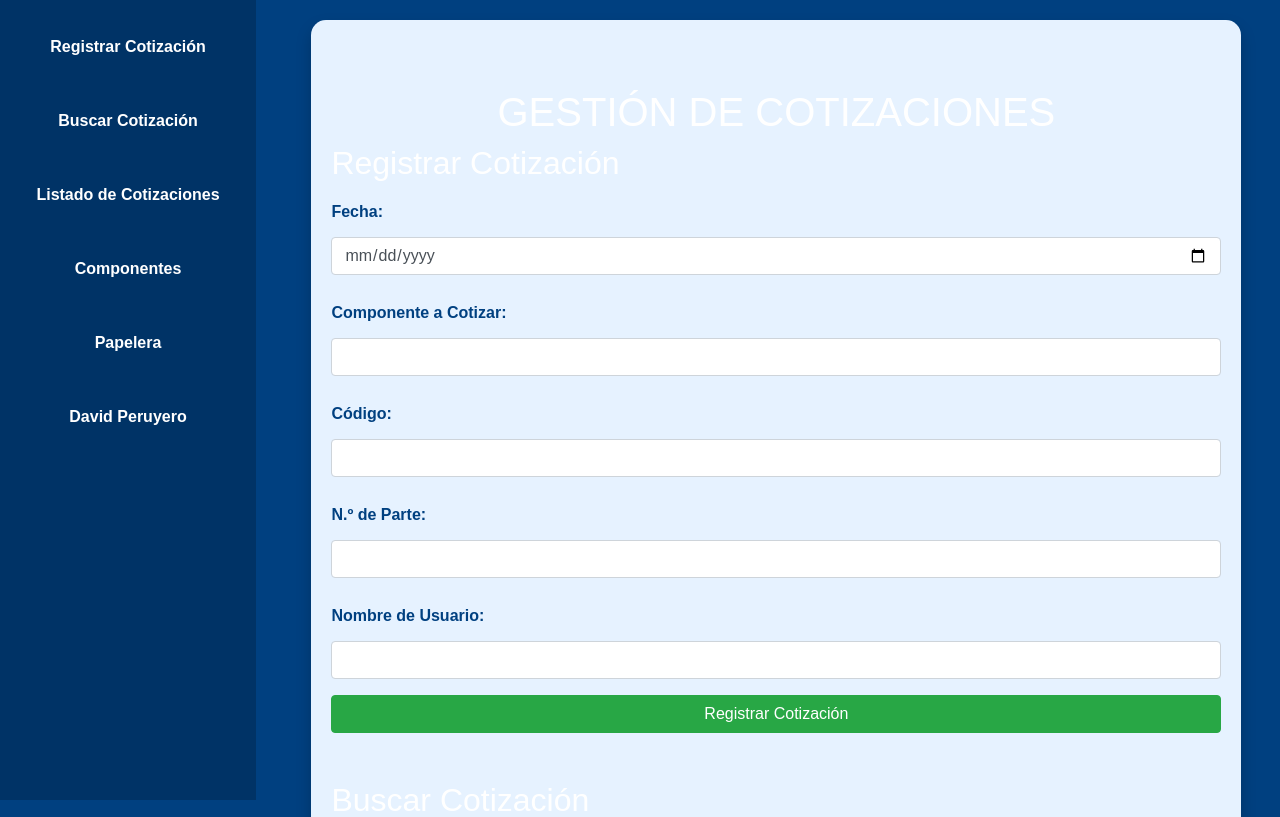
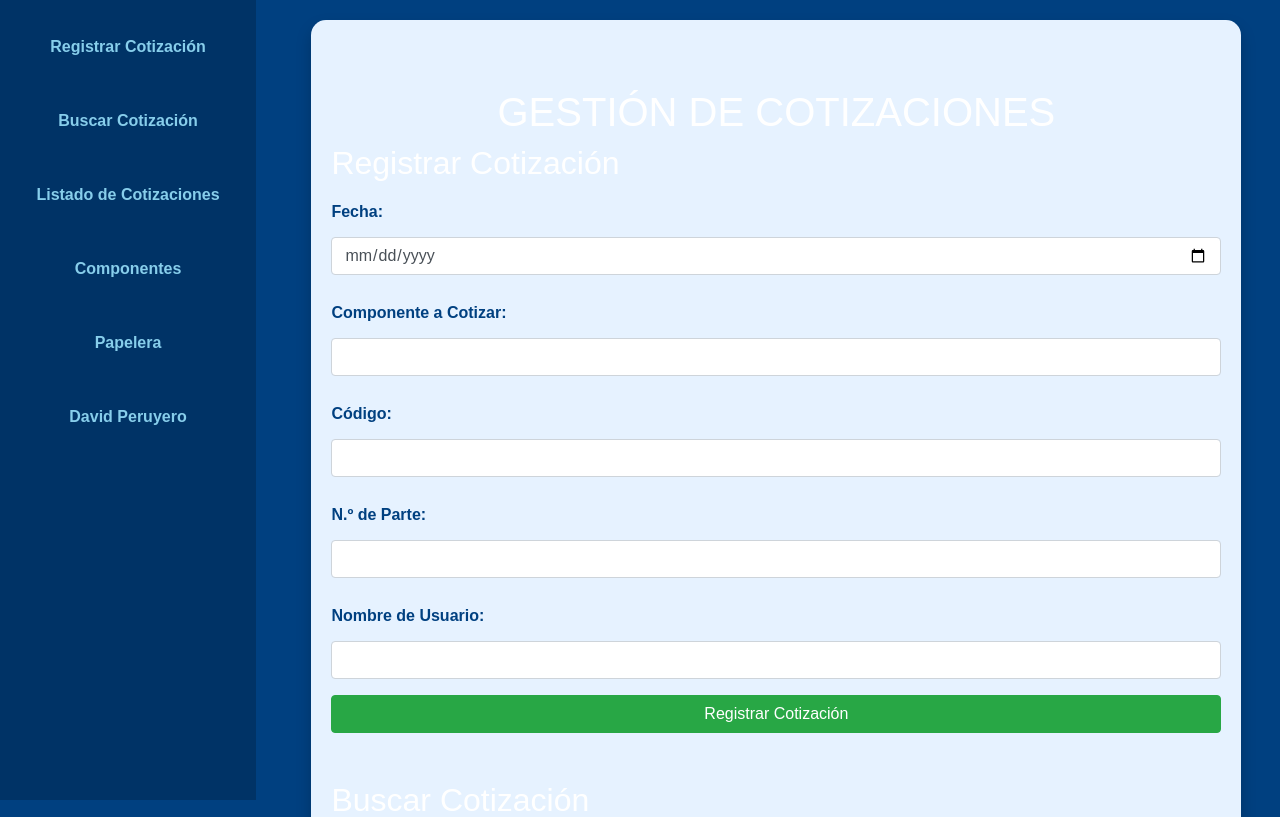
Before and after one commit to KaritZy/costkellanova, a Flask app: page /index in a window 1280 px wide. Shown: the top 817 px of the page. Run offline with Flask 3, Linux system fonts and the light colour scheme; a user stored in the database is signed in; data that the repository does not hold is empty; some libraries are stand-ins or nearby versions.

```diff
--- a/static/styles.css
+++ b/static/styles.css
@@ -52,7 +52,7 @@ body {
 }
 
 .menu-bar a {
-    color: #ffffff;
+    color: #87CEEB;
     margin: 15px 0;
     text-decoration: none;
     font-weight: bold;
```
